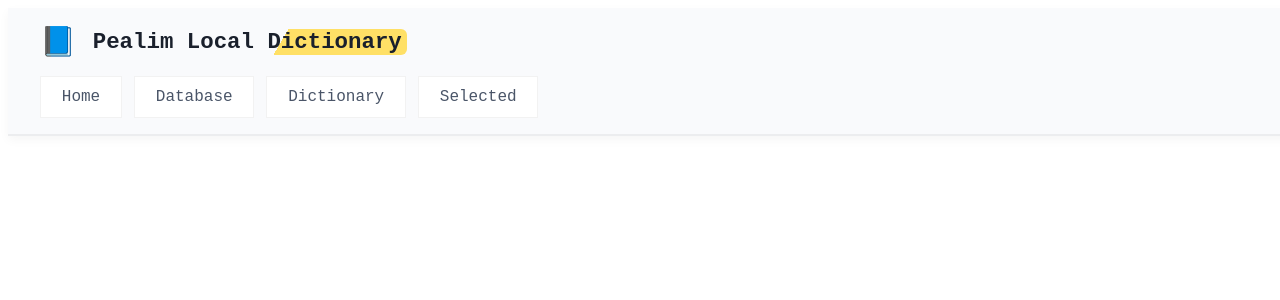
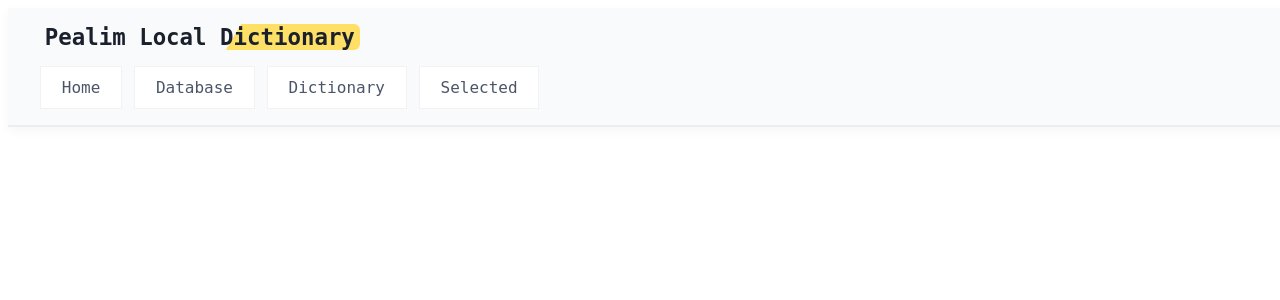
Before and after one commit to whysixthreeseven/pealim-local-dictionary, a Python web app: template templates/index.html in a window 1280 px wide; the page is wider, and only the part inside the window is pictured. Shown: the top 300 px of that part. Run offline with Jinja, Linux system fonts and the light colour scheme; the template is opened without the code that fills it, so the values that code supplies are empty; style sheets or scripts are compiled from the project's sources.

Commit message:
Removed logo

```diff
--- a/static/css/navigation.css
+++ b/static/css/navigation.css
@@ -6,7 +6,7 @@
   flex-direction: column;
   align-items: flex-start;
   gap: 1rem;
-  font-family: "JetBrains Mono", "Courier New", monospace;
+  font-family: monospace;
   border-bottom: 2px solid rgba(0, 0, 0, 0.05);
   box-shadow: 0 4px 10px rgba(0, 0, 0, 0.04);
 }
@@ -16,9 +16,6 @@
   align-items: center;
   gap: 0.75rem;
   width: 100%;
-}
-.nav-header .nav-logo-icon {
-  font-size: 1.8rem;
 }
 .nav-header .nav-logo-text {
   font-size: 1.4rem;
--- a/static/css/navigation.scss
+++ b/static/css/navigation.scss
@@ -3,7 +3,7 @@ $color-text: #1a202c;
 $color-muted: #4a5568;
 $color-accent: #00b4d8;
 $color-highlight: #ffe066;
-$font-mono: 'JetBrains Mono', 'Courier New', monospace;
+$font-mono: monospace;
 
 .nav-panel {
     width: 100%;
@@ -23,10 +23,6 @@ $font-mono: 'JetBrains Mono', 'Courier New', monospace;
     align-items: center;
     gap: 0.75rem;
     width: 100%;
-
-    .nav-logo-icon {
-        font-size: 1.8rem;
-    }
 
     .nav-logo-text {
         font-size: 1.4rem;
--- a/templates/components/navigation.html
+++ b/templates/components/navigation.html
@@ -1,6 +1,5 @@
 <nav class="nav-panel">
     <div class="nav-header">
-        <span class="nav-logo-icon">📘</span>
         <span class="nav-logo-text">Pealim Local Dictionary</span>
     </div>
     <div class="nav-buttons">
```
Also changed, not shown: 1 other file.
